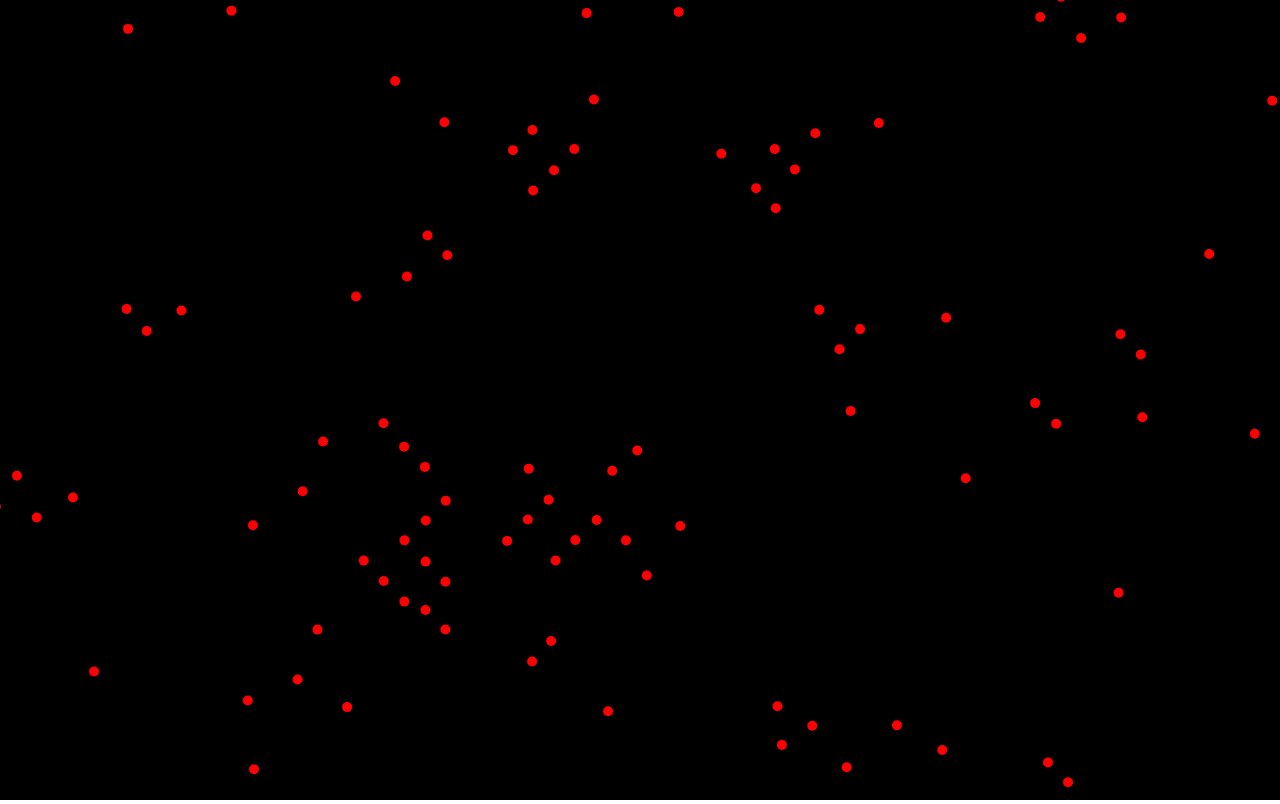
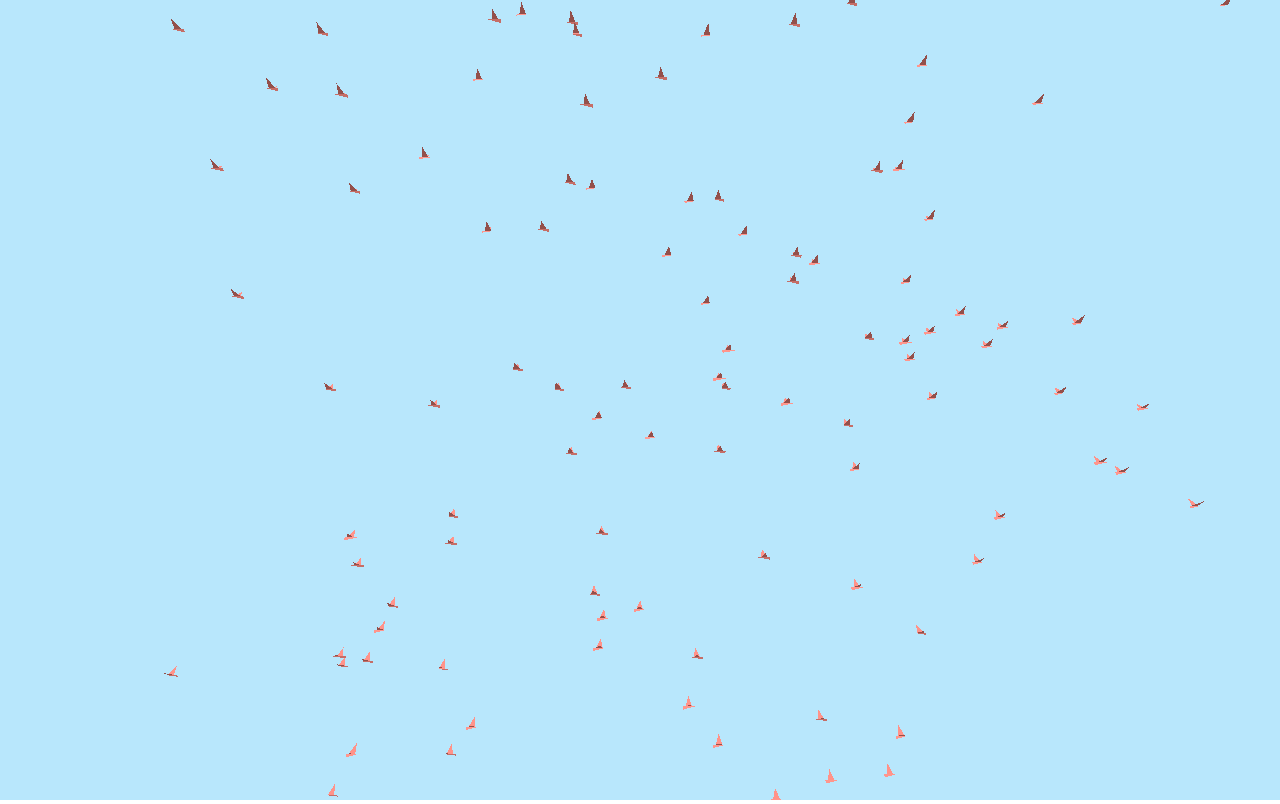
Before and after one commit to dpes-neupane/Boids, a website built with Vite: page index.html in a window 1280 px wide. Built offline with nearby package versions, Linux system fonts and the light colour scheme.

Commit message:
animation change

```diff
--- a/index.html
+++ b/index.html
@@ -3,16 +3,37 @@
 <html>
         <head>
                 <meta charset="utf-8">
-        <meta http-equiv="X-UA-Compatible" content="IE=edge">
                 <title>BOIDS</title>
-        <meta name="description" content="">
-        <meta name="viewport" content="width=device-width, initial-scale=1">
-        <link rel="stylesheet" href="style.css">
+                <!-- <link media="stylesheet" href="style.css"> -->
+                <meta name="viewport" content="width=device-width, user-scalable=no, minimum-scale=1.0, maximum-scale=1.0">
+                <style>
+* {
+        box-sizing: border-box;
+}
+
+.webgl {
+        position: fixed;
+        top: 0;
+        left: 0;
+        outline: none;
+}
+
+canvas {
+        background-color: black;
+        width: 100vw !important;
+        height: 100vh !important;
+}
+
+html,
+body {
+        overflow: hidden;
+        margin: 0px;
+        padding: 0px;
+}                </style>
         </head>
         <body>
 
-        <canvas> </canvas>
 
-        <script src="boids.js" async defer></script>
+                <script type="module" src="main.js" ></script>
         </body>
 </html>
--- /dev/null
+++ b/main.js
@@ -0,0 +1,156 @@
+import * as THREE from 'three';
+
+
+var Bird = function () {
+          var geometry = new THREE.BufferGeometry();
+        const posit = [
+                5, 0, 0,
+                -5, 0, 0,
+                -5, -2, 1,
+                 0, 2, -6,
+                -3, 0, 0,
+                2, 0, 0,
+                0, 2, 6,
+                2, 0, 0,
+                -3, 0, 0,
+        ];
+        geometry.setAttribute('position', new THREE.Float32BufferAttribute(posit, 3));
+
+
+        geometry.computeVertexNormals();
+        return geometry;
+
+};
+
+
+
+var sizes = {
+        width: window.innerWidth,
+        height: window.innerHeight
+}
+
+window.addEventListener('resize', () => {
+        // Update sizes
+        sizes.width = window.innerWidth
+        sizes.height = window.innerHeight
+
+        // Update camera
+        camera.aspect = sizes.width / sizes.height
+        camera.updateProjectionMatrix()
+
+        // Update renderer
+        renderer.setSize(sizes.width, sizes.height);
+        renderer.setPixelRatio(Math.min(window.devicePixelRatio, 2));
+})
+
+const aspect = window.innerWidth / window.innerHeight;
+const scene = new THREE.Scene();
+const camera = new THREE.PerspectiveCamera( 75, aspect, 1, 50);
+const renderer = new THREE.WebGLRenderer();
+renderer.setClearColor(0xb8e7fc, 1);
+renderer.setSize( window.innerWidth, window.innerHeight );
+document.body.appendChild( renderer.domElement );
+const material = new THREE.MeshStandardMaterial( { color: 0xf28880 , roughness:0.0, side:THREE.DoubleSide} );
+const directionalLight = new THREE.DirectionalLight(0xffffff, 3);
+directionalLight.position.set(0, 100, 100);
+scene.add(directionalLight);
+const light = new THREE.AmbientLight(0x404040, 20);
+scene.add(light);
+camera.position.z = 4;
+
+var birds = [];
+function createBirds(no){
+        for (var i=0; i<no; i++){
+
+                var bd = {
+                        mesh: new THREE.Mesh( Bird(), material),
+                        speed: new THREE.Vector3(),
+                        vector : new THREE.Vector3(),
+                        pos: new THREE.Vector3(),
+                        x_ : function(vector){return Math.round((0.5 + vector.x / 2) * (renderer.domElement.width / window.devicePixelRatio)) },
+                        y_ : function(vector){ return Math.round((0.5 - vector.y / 2) * (renderer.domElement.height / window.devicePixelRatio))},
+                        x : 0,
+                        y : 0,
+                        phase: Math.floor(Math.random()) * 62.83,
+                        checkBoundary: function ()  {
+
+                                if (this.x < window.innerWidth && this.x > -0){
+                                        this.mesh.position.x +=  this.speed.x;
+                                }
+                                else{
+                                        this.mesh.position.x = -this.mesh.position.x + this.speed.x*2;
+                                }
+                                if (this.y > -0 && this.y < window.innerHeight){
+                                        this.mesh.position.y += this.speed.y;
+                                }
+                                else{
+                                        this.mesh.position.y = -this.mesh.position.y+this.speed.y*2;
+                                }
+
+                        },
+
+                };
+                var ra = Math.random();
+                bd.mesh.position.x = (ra - 0.5) * 5;
+                bd.mesh.position.y = (Math.random() - 0.5) * 5;
+                bd.mesh.position.y = (Math.random() - 0.5) * 5;
+                bd.speed.x = (Math.random() - 0.5) / 100;
+                bd.speed.y = (Math.random() - 0.5) / 100;
+                bd.mesh.scale.set(0.01, 0.01, 0.01);
+                scene.add(bd.mesh);
+                birds.push(bd);
+        }
+}
+
+
+
+function moveBirds(no){
+       for (var i=0; i<no; i++) {
+                birds[i].vector.setFromMatrixPosition(birds[i].mesh.matrixWorld);
+                birds[i].vector.project(camera);
+
+                birds[i].x = birds[i].x_(birds[i].vector);
+                birds[i].y = birds[i].y_(birds[i].vector);
+                birds[i].mesh.updateMatrixWorld();
+                birds[i].checkBoundary();
+                birds[i].pos = birds[i].mesh.position.clone();
+                birds[i].pos.x += birds[i].speed.x*50;
+                birds[i].pos.y += birds[i].speed.y*50;
+                birds[i].mesh.rotation.z = Math.asin(birds[i].speed.y / 2);
+                birds[i].mesh.rotation.y = Math.atan2(-birds[i].speed.z, birds[i].speed.x);
+
+                birds[i].phase = (birds[i].phase + (Math.max(0, birds[i].mesh.rotation.z) + 0.1)) % 62.83;
+                const positions = birds[i].mesh.geometry.attributes.position.array;
+                positions[3*3 + 1] = positions[3*6+1] = Math.sin(birds[i].phase) * 5;
+                birds[i].mesh.geometry.attributes.position.needsUpdate = true;
+
+                // birds[i].mesh.lookAt(birds[i].pos);
+        }
+}
+
+
+
+
+
+
+
+
+
+
+
+
+createBirds(100);
+
+// birds[0].mesh.geometry.rotateX(Math.PI/2);
+
+
+
+
+function animate() {
+        requestAnimationFrame( animate );
+        moveBirds(100);
+        renderer.render( scene, camera );
+}
+
+
+animate()
--- a/style.css
+++ b/style.css
@@ -1,9 +1,20 @@
+* {
+        box-sizing: border-box;
+        }
+
+/* .webgl { */
+/*         position: fixed; */
+/*         top: 0; */
+/*         left: 0; */
+/*         outline: none; */
+/* } */
+
 canvas {
-    background-color: black;
-    width: 100%;
-    height: 100%;
+        background-color: black;
+        width: 100vw !important;
+        height: 100vh !important;
 }
 
 body {
-    margin: 0px;
+        margin: 0px;
 }
```
Also changed, not shown: package.json (added, +8 -0 lines), 1 other file. Lines whose indentation alone changed are shown as unchanged.
